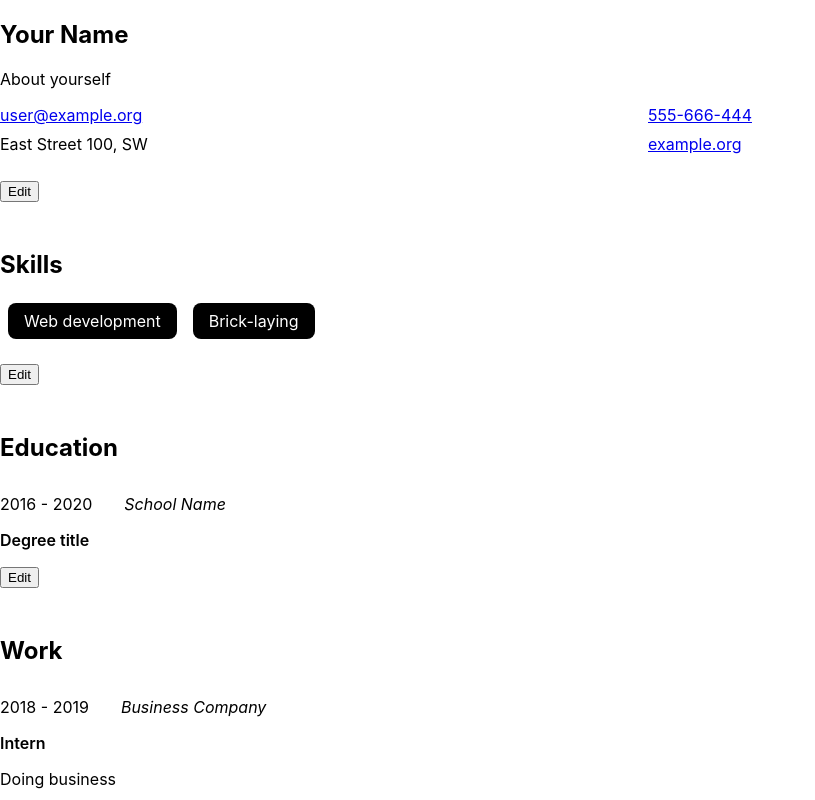
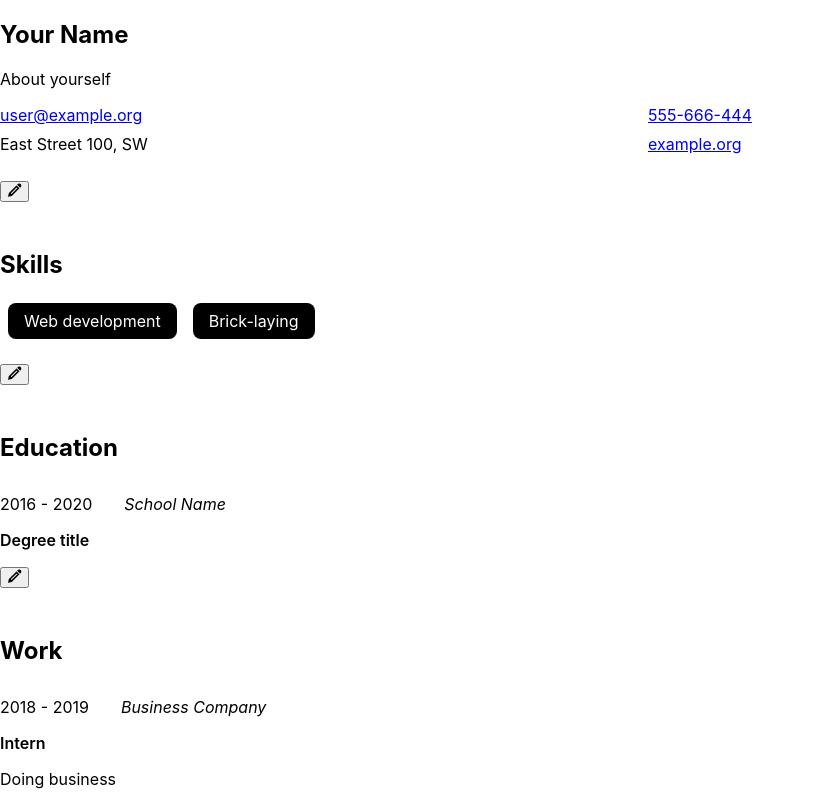
Before and after one commit to themetar/cv-builder, a React (Create React App) app: page / in a window 1280 px wide. Shown: the top 800 px of the page, without its empty margins (0-815 px from the left). Built offline with nearby package versions, Linux system fonts and the light colour scheme.

Commit message:
Add font icons

```diff
--- a/src/App.css
+++ b/src/App.css
@@ -19,6 +19,12 @@ h2 {
 /* utilities */
 .m-b-1 {
   margin-bottom: 1rem;
+}
+
+.screen-reader-text {
+  position: absolute;
+  top: -9999px;
+  left: -9999px;
 }
 /**/
 
--- a/src/components/EditActions.js
+++ b/src/components/EditActions.js
@@ -16,9 +16,24 @@ class EditActions extends Component {
 
     return (
       <div>
-        {mode === "show" && <button data-action="edit" onClick={this.handleClick}>Edit</button>}
-        {mode !== "show" && <button data-action="save" onClick={this.handleClick}>Save</button>}
-        {mode !== "show" && <button data-action="cancel" onClick={this.handleClick}>Cancel</button>}
+        {mode === "show" &&
+            <button data-action="edit" onClick={this.handleClick}>
+              <span aria-hidden="true" className="icon-pencil"></span>
+              <span className="screen-reader-text">Edit</span>
+            </button>
+        }
+        {mode !== "show" &&
+            <button data-action="save" onClick={this.handleClick}>
+              <span aria-hidden="true" className="icon-checkmark"></span>
+              <span className="screen-reader-text">Save</span>
+            </button>
+        }
+        {mode !== "show" &&
+            <button data-action="cancel" onClick={this.handleClick}>
+              <span aria-hidden="true" className="icon-undo"></span>
+              <span className="screen-reader-text">Cancel</span>
+            </button>
+        }
         {mode !== "show" && <button data-action="delete" onClick={this.handleClick}>Delete</button>}
       </div>
     )
--- /dev/null
+++ b/src/fonts/icons.css
@@ -0,0 +1,30 @@
+@font-face {
+  font-family: Icomoon;
+  src: url(./icomoon.woff) format('woff'),
+        url(./icomoon.ttf) format('truetype');
+}
+
+.icon-pencil:before {
+  font-family: Icomoon;
+  content: "\e905";
+}
+
+.icon-undo:before {
+  font-family: Icomoon;
+  content: "\e965";
+}
+
+.icon-plus:before {
+  font-family: Icomoon;
+  content: "\ea0a";
+}
+
+.icon-cross:before {
+  font-family: Icomoon;
+  content: "\ea0f";
+}
+
+.icon-checkmark:before {
+  font-family: Icomoon;
+  content: "\ea10";
+}
--- a/src/index.js
+++ b/src/index.js
@@ -1,6 +1,7 @@
 import React from 'react';
 import ReactDOM from 'react-dom';
 import './index.css';
+import './fonts/icons.css';
 import App from './App';
 
 ReactDOM.render(
```
Also changed, not shown: src/fonts/icomoon.ttf (added), src/fonts/icomoon.woff (added).
